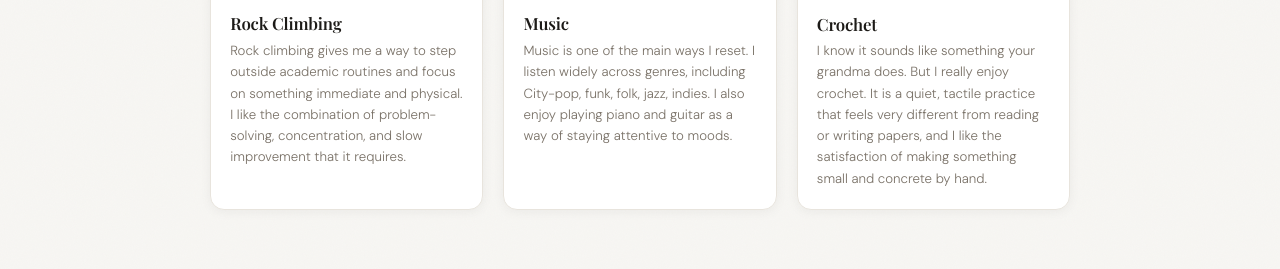
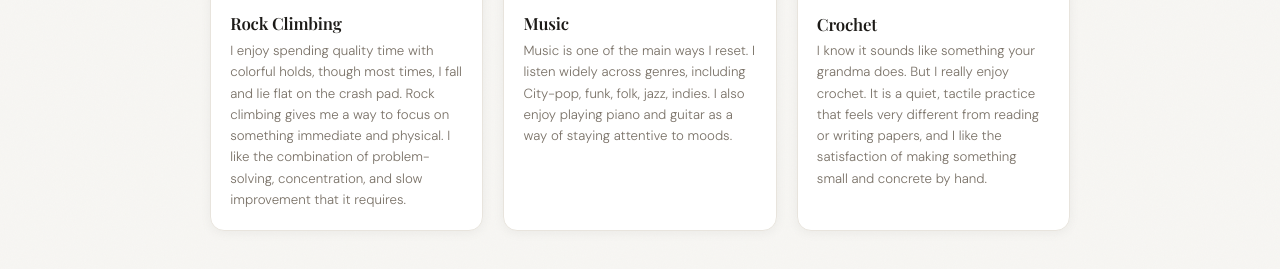
Before and after one commit to youjiazhou/youjiazhou.github.io, a plain HTML site: page index.html in a window 1280 px wide. Both pictures are taken after a click on the button "Outside Academia". Shown: the part 457-726 px from the top of the page. Drawn offline with nearby package versions, Linux system fonts and the light colour scheme; no server answers; a web font is replaced by a local one.

Commit message:
Update index.html

```diff
--- a/index.html
+++ b/index.html
@@ -672,7 +672,7 @@
           </div>
           <div class="hobby-label">
             <div class="hobby-name">Rock Climbing</div>
-            <div class="hobby-desc">Rock climbing gives me a way to step outside academic routines and focus on something immediate and physical. I like the combination of problem-solving, concentration, and slow improvement that it requires.</div>
+            <div class="hobby-desc">I enjoy spending quality time with colorful holds, though most times, I fall and lie flat on the crash pad. Rock climbing gives me a way to focus on something immediate and physical. I like the combination of problem-solving, concentration, and slow improvement that it requires.</div>
           </div>
         </div>
 
```
